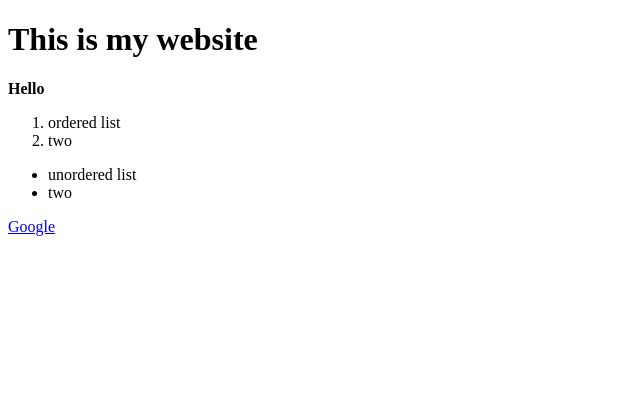
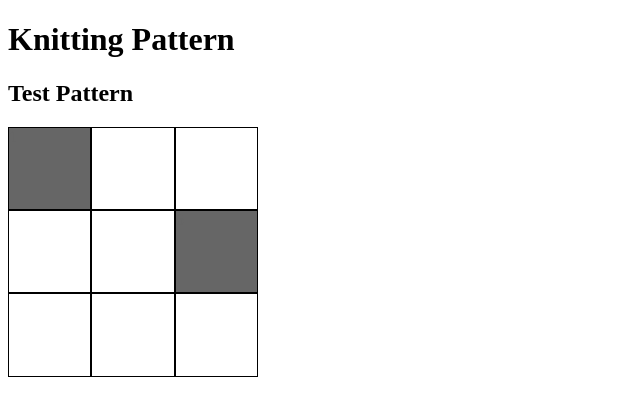
Before and after one commit to carolineshimy/computer, a plain HTML site: page index.html in a window 1280 px wide. Shown: the whole page, without its empty margins (0-640 px from the left). Drawn offline with Linux system fonts and the light colour scheme.

Commit message:
knitting test pattern

```diff
--- a/index.html
+++ b/index.html
@@ -1,19 +1,38 @@
 <!DOCTYPE html>
 <html lang="en">
     <Head>
-        <Title> My Title </Title>
-    </Head>
+        <Title>Knitting Pattern</Title>
+    <style>
+        .grid-container {
+            display:grid;
+            grid-template-columns: auto auto auto;
+            width: 250px;
+            height: 250px;
+        }
+        .grid-item {
+            border: 1pt solid black;
+            color: white;
+        }
+        .selected {
+            background-color: #666666;
+            color: #666666;
+        }
+
+    </style>
+        </Head>
     <body>
-        <h1>This is my website</h1>
-        <p><b>Hello</b></p>
-        <ol>
-            <li> ordered list</li>
-            <li>two</li>
-        </ol>
-        <ul>
-            <li> unordered list</li>
-            <li>two</li>
-        </ul>
-        <a href="https://www.google.com" target="_blank">Google</a>
-
+        <h1>Knitting Pattern</h1>
+        <h2>Test Pattern</h2>
+        <div class="grid-container">
+            <div class="grid-item selected">1</div>
+            <div class="grid-item">2</div>
+            <div class="grid-item">3</div>
+            <div class="grid-item">4</div>
+            <div class="grid-item">5</div>
+            <div class="grid-item selected">6</div>
+            <div class="grid-item">7</div>
+            <div class="grid-item">8</div>
+            <div class="grid-item">9</div>
+          </div>
+    </body>
 </html>
```
